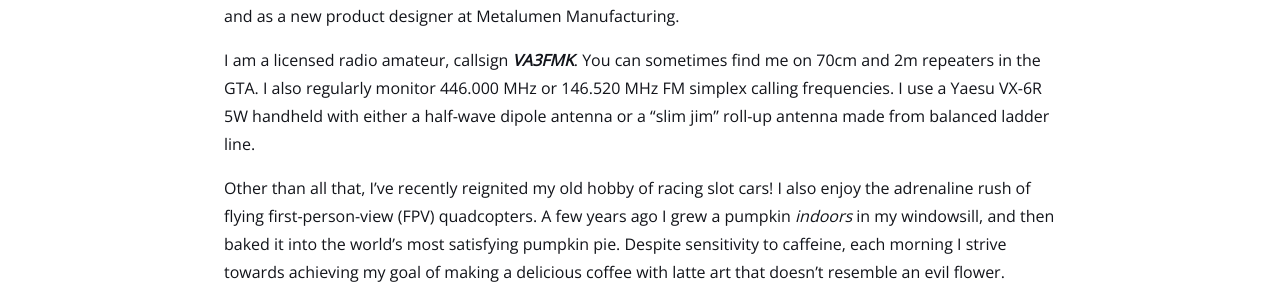
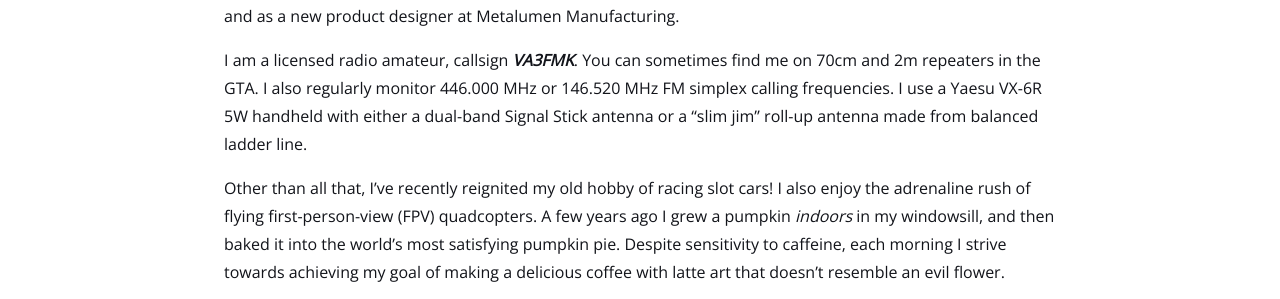
Before and after one commit to Aliasmk/aliasmk.github.io, a Jekyll site: the page built from about.md, in a window 1280 px wide. Shown: the part 1081-1380 px from the top of the page. Built offline with Jekyll 4.4.1, drawn with Linux system fonts in a browser that asks for light colours.

Commit message:
Correct antenna type

```diff
--- a/about.md
+++ b/about.md
@@ -15,6 +15,6 @@ Between 2019 and 2023 I worked as an embedded electronics and software designer
 
 In 2019, I graduated from the Mechatronics Engineering program at the University of Waterloo. While at Waterloo I worked on projects such as an underwater ROV with a telemetry-link controller, a precision LVDT instrument, and a modular smart granola snack making machine. I also had the pleasure of interning at Metrolinx in Signals, Toronto Transit Commission in Automatic Train Control, Agfa-Gevaert in Hardware Design, and as a new product designer at Metalumen Manufacturing.
 
-I am a licensed radio amateur, callsign ***VA3FMK***. You can sometimes find me on 70cm and 2m repeaters in the GTA. I also regularly monitor 446.000 MHz or 146.520 MHz FM simplex calling frequencies. I use a Yaesu VX-6R 5W handheld with either a half-wave dipole antenna or a "slim jim" roll-up antenna made from balanced ladder line.
+I am a licensed radio amateur, callsign ***VA3FMK***. You can sometimes find me on 70cm and 2m repeaters in the GTA. I also regularly monitor 446.000 MHz or 146.520 MHz FM simplex calling frequencies. I use a Yaesu VX-6R 5W handheld with either a dual-band Signal Stick antenna or a "slim jim" roll-up antenna made from balanced ladder line.
 
 Other than all that, I've recently reignited my old hobby of racing slot cars! I also enjoy the adrenaline rush of flying first-person-view (FPV) quadcopters. A few years ago I grew a pumpkin *indoors* in my windowsill, and then baked it into the world's most satisfying pumpkin pie. Despite sensitivity to caffeine, each morning I strive towards achieving my goal of making a delicious coffee with latte art that doesn't resemble an evil flower.
```
